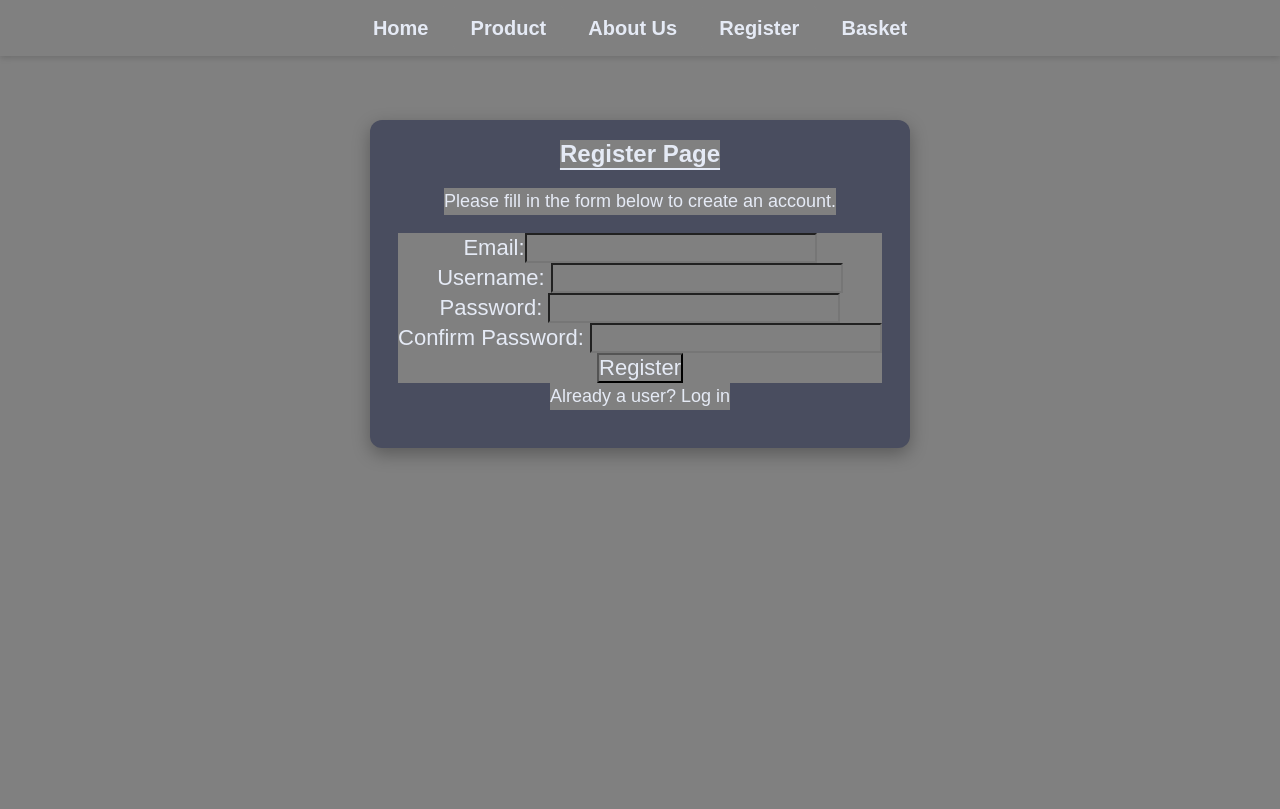
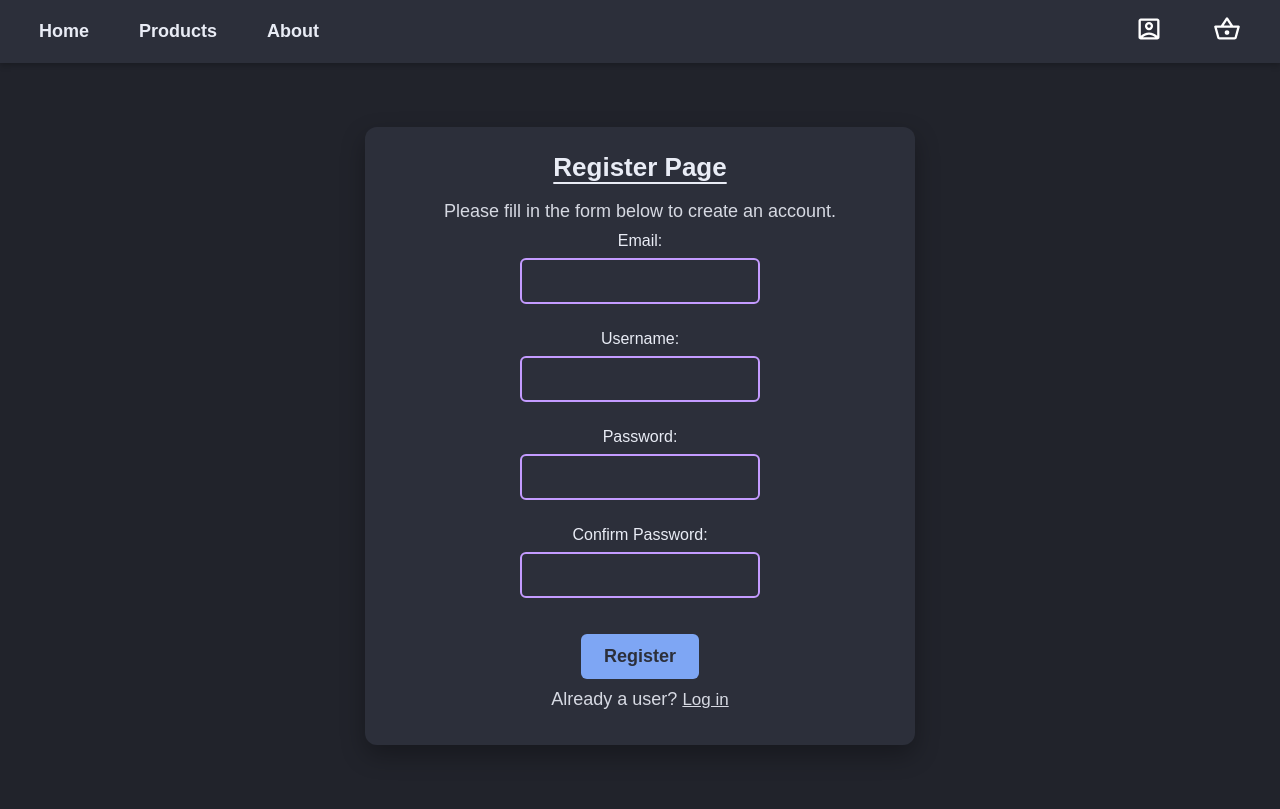
Before and after one commit to JanishK/Team_Project_TP2_Games_Store, a PHP site: page /Pages/registration_page.html in a window 1280 px wide. Before the commit the page ends 458 px from the top, so only its background shows below. Run offline with PHP 8.4, Linux system fonts and the light colour scheme.

Commit message:
This is a bug commit, so i have updated the colours to match the website and its looks cleaner on users eye, and also updated the nav bar so the accounts page and the basket have a icon and still got the logo to add, and the login the page has been done and it works so far just to do the php left over.

```diff
--- a/CSS/style.css
+++ b/CSS/style.css
@@ -1,210 +1,217 @@
+/* ---------------------------------------------------
+    GLOBAL THEME COLORS
+--------------------------------------------------- */
 :root {
-  --color-primary: #A0D2EB;   /* Light Blue */
-  --color-secondary: #E5EAF5; /* Soft Lavender */
-  --color-accent: #D0BDF4;    /* Pastel Purple */
-  --color-highlight: #8458B3; /* Rich Purple */
-  --color-dark: #494D5F;      /* Deep Slate */
-  --color-background: #808080; /* Dark Gray */
+  --color-primary: #7EA6F4;      /* Soft modern blue */
+  --color-secondary: #E9ECF5;    /* Clean light text */
+  --color-accent: #C49BFF;       /* Soft purple accents */
+  --color-highlight: #8C5BFF;    /* Strong purple highlight */
+  --color-dark: #2C2F3A;         /* Card backgrounds */
+  --color-background: #21232B;   /* Page background */
 }
+
+/* ---------------------------------------------------
+    GLOBAL RESET + BASE STYLES
+--------------------------------------------------- */
 * {
-  font-family: 'Segoe UI', Tahoma, Geneva, Verdana, sans-serif;
-  background-color: var(--color-background);
-  color: var(--color-secondary);
   margin: 0;
   padding: 0;
-  font: 22px 'Poppins', sans-serif;
+  font-family: 'Poppins', sans-serif;
+  color: var(--color-secondary);
 }
 
-
-.nav-bar {
-    background-color: var(--color-highlight);
-    padding: 15px 25px;
-    box-shadow: 0 2px 6px rgba(0, 0, 0, 0.15);
-    text-align: center;
+body {
   background-color: var(--color-background);
-    color: var(--color-highlight);
 }
 
-.nav-bar ul {
-    list-style: none;
-    padding: 0;
-    margin: 0;
+/* ---------------------------------------------------
+    NAV BAR
+--------------------------------------------------- */
+.nav-bar {
+  display: flex;
+  justify-content: space-between;
+  align-items: center;
+
+  padding: 15px 25px;
+  background-color: var(--color-dark);
+  box-shadow: 0 2px 6px rgba(0, 0, 0, 0.25);
 }
 
-.nav-bar li {
-    display: inline-block;
-    margin: 0 15px;
-    background-color: transparent;
+.nav-left,
+.nav-right {
+  display: flex;
+  gap: 22px;
+  list-style: none;
 }
 
+/* NAV LINKS */
 .nav-bar a {
   text-decoration: none;
   color: var(--color-secondary);
+  font-size: 18px;
   font-weight: 600;
-    font-size: 20px;
-    padding: 12px 18px;
+  padding: 10px 14px;
   border-radius: 8px;
-    transition:
-        background-color 0.25s ease,
-        color 0.25s ease,
-        box-shadow 0.25s ease,
-        transform 0.2s ease;
+
+  transition: all 0.25s ease;
 }
 
-/* Hover Styling */
+/* NAV LINK HOVER */
 .nav-bar a:hover {
   text-decoration: underline;
+  text-underline-offset: 6px;
   text-decoration-color: var(--color-highlight);
-    text-underline-offset: 8px;
-    transition: all 0.1s linear;
-    border-radius: 500px;
-        text-shadow: 1px 1px 10px var(--color-highlight);
+
   color: var(--color-highlight);
   transform: translateY(-2px);
-
-    font: bold 20.5px 'Poppins', sans-serif;
+  text-shadow: 0 0 10px var(--color-highlight);
 }
 
-/* Optional Active State */
+/* ACTIVE PAGE */
 .nav-bar a.active {
   background-color: var(--color-primary);
   color: var(--color-dark);
 }
 
-/* Mobile-Friendly */
-@media (max-width: 600px) {
-    .nav-bar li {
-        display: block;
-        margin: 10px 0;
-    }
+/* ICONS IN NAV */
+.basket-icon,
+.profile-icon {
+  width: 28px;
+  height: 28px;
+  object-fit: contain;
+  filter: brightness(0) invert(1); /* Makes icons white */
+  transition: transform 0.2s ease, filter 0.2s ease;
 }
 
-/* ---------------------------
-   REGISTER CONTAINER STYLING
-   --------------------------- */
+/* ICON HOVER */
+.basket-icon:hover,
+.profile-icon:hover {
+  transform: translateY(-2px);
+  filter: brightness(0.8) invert(1);
+}
+
+/* ---------------------------------------------------
+    REGISTER CONTAINER
+--------------------------------------------------- */
 .register-container {
+  width: 500px;
+  margin: 5% auto;
+  padding: 25px;
+
+  background-color: var(--color-dark);
+  border-radius: 12px;
+  box-shadow: 0 10px 25px rgba(0, 0, 0, 0.3);
+
   display: flex;
   flex-direction: column;
   align-items: center;
-    justify-content: center;
-
-    width: 500px;
-    margin: 5% auto;
-    padding: 20px;
-
-    background-color: var(--color-dark); /* Uses theme variable */
-    border-radius: 12px;
-    box-shadow: 0px 6px 18px rgba(0, 0, 0, 0.3); /* Softer shadow for accessibility */
-
-    /* Smooth fade-in animation */
   animation: fadeIn 0.6s ease-out;
 }
 
-/* Fade-in animation keyframes */
+/* Fade In Animation */
 @keyframes fadeIn {
   from { opacity: 0; transform: translateY(10px); }
-    to { opacity: 1; transform: translateY(0); }
+  to   { opacity: 1; transform: translateY(0); }
 }
 
-
-/* ---------------------------
-   TITLE STYLING
-   --------------------------- */
+/* TITLE */
 .register-container h1 {
-    margin-bottom: 20px;
-    color: var(--color-secondary); /* High contrast text */
-
-    font-size: 24px;               /* Slightly larger for hierarchy */
-    font-family: 'Poppins', sans-serif;
+  font-size: 26px;
   font-weight: 600;
+  margin-bottom: 18px;
 
   text-decoration: underline;
   text-underline-offset: 6px;
 }
 
+/* SUBTEXT */
+.register-container p {
+  font-size: 18px;
+  margin-bottom: 10px;
+  opacity: 0.9;
+}
 
-/* ---------------------------
-   PARAGRAPH STYLING
-   --------------------------- */
-.register-container p {
-    margin-bottom: 18px;
-    color: var(--color-secondary);
-    font-size: 18px;
-    font-family: 'Poppins', sans-serif;
-    line-height: 1.5;              /* Accessibility improvement */
+/* LINK */
+.register-container a {
+  font-size: 17px;
+  transition: color 0.2s ease, transform 0.2s ease;
+}
+
+.register-container a:hover {
+  color: var(--color-accent);
+  transform: translateY(-2px);
+}
+
+/* ---------------------------------------------------
+    FORM
+--------------------------------------------------- */
+.registration-form form {
+    width: 100%;
+    display: flex;
+    flex-direction: column;
+    align-items: center;   /* ← This centers the inputs & button */
 }
 
 
-/* ---------------------------
-   LINK STYLING
-   --------------------------- */
-.register-container a {
-    margin-bottom: 18px;
-    font-size: 18px;
-    font-family: 'Poppins', sans-serif;
+/* INPUT FIELDS */
+.registration-form input[type="email"],
+.registration-form input[type="text"],
+.registration-form input[type="password"] {
+  width: 90%;
+  padding: 12px;
+
+  margin: 8px 0;
+
+  background-color: transparent;
+  border: 2px solid var(--color-accent);
+  border-radius: 6px;
 
   color: var(--color-secondary);
-    text-decoration: none;
+  font-size: 16px;
 
-    transition: color 0.25s ease, transform 0.25s ease;
+  transition: 0.25s ease;
 }
 
-/* Hover effect: subtle grow + color shift */
-.register-container a:hover {
-    color: var(--color-accent, #9ADCFF); /* Uses accent variable if available */
-    transform: translateY(-2px);
+.registration-form input:focus {
+  border-color: var(--color-highlight);
+  outline: none;
+  background-color: rgba(255, 255, 255, 0.05);
 }
 
-/* Add focus outline for accessibility */
-.register-container a:focus {
-    outline: 2px solid var(--color-accent, #9ADCFF);
-    outline-offset: 4px;
+/* SUBMIT BUTTON */
+.registration-form input[type="submit"] {
+    width: 50%;
+    padding: 12px 12px;
+
+    background-color: var(--color-primary);
+    color: var(--color-dark);
+
+    font-size: 18px;
+    font-weight: 600;
+
+    border: none;
+    border-radius: 6px;
+    cursor: pointer;
+
+    margin-top: 10px;
+    transition: all 0.25s ease;
+    margin-bottom: 10px;
 }
 
 
-
-.registration-form {
-    display: flex;
-    flex-direction: column;
-    width: 100%;
-    text-align: center;
-    align-items: center;
-    background-color: transparent;
+.registration-form input[type="submit"]:hover {
+  transform: translateY(-2px);
+  opacity: 0.9;
 }
 
-
-
-/* Tablets / Medium screens */
+/* ---------------------------------------------------
+    RESPONSIVE FIXES
+--------------------------------------------------- */
 @media (max-width: 768px) {
-    .register-container {
-        width: 80%;
-        padding: 16px;
+  .register-container { width: 80%; }
 }
 
-    .register-container h1 {
-        font-size: 22px;
+@media (max-width: 480px) {
+  .register-container { width: 92%; }
+  .register-container h1 { font-size: 22px; }
 }
-
-    .register-container p,
-    .register-container a {
-        font-size: 16px;
-    }
-}
-
-/* Small mobile screens */
-@media (max-width: 480px) {
-    .register-container {
-        width: 90%;
-        padding: 14px;
-    }
-
-    .register-container h1 {
-        font-size: 20px;
-        text-underline-offset: 4px;
-    }
-
-    .register-container p,
-    .register-container a {
-        font-size: 15px;
-    }
-}
--- a/Pages/registration_page.html
+++ b/Pages/registration_page.html
@@ -7,15 +7,21 @@
     <link rel="stylesheet" href="../CSS/style.css">
 </head>
 <body>
-    <nav class="nav-bar">
-        <li>
-            <a href="./home_Page.html">Home</a>
-            <a href="./Products_Page.html">Product</a>
-            <a href="./About_Us_Page.html">About Us</a>
-            <a href="./registration_page.html">Register</a>
-            <a href="./Basket_Page.html">Basket</a>
-        </li>
-    </nav>
+    <div class="nav-bar">
+        <ul class="nav-left">
+            <li><a href="./home_Page.html">Home</a></li>
+            <li><a href="./Products_Page.html">Products</a></li>
+            <li><a href="./aboutUs_Page.html">About</a></li>
+        </ul>
+
+        <ul class="nav-right">
+            <li><a href="./registration_page.html"><img src="/Assets/Account.svg" class="basket-icon" alt=""></a></li>
+            <li><a href="./basket_Page.html">
+                <img src="/Assets/Basket.svg" class="basket-icon" />
+            </a></li>
+        </ul>
+    </div>
+
     <div class="register-container">
         <h1>Register Page</h1>
         <p>Please fill in the form below to create an account.</p>
```
Also changed, not shown: Pages/Admin_Panel.html (+16 -9 lines), Pages/Basket_Page.html (+16 -9 lines), Pages/Login_Page.html (+16 -9 lines), Pages/Products_Page.html (+16 -9 lines), Pages/aboutUs_Page.html (+16 -9 lines), Pages/contact_us.html (+16 -9 lines), Pages/home_Page.html (+16 -9 lines), Assets/Account.svg (added), Assets/Basket.svg (added). Lines whose indentation alone changed are shown as unchanged.
